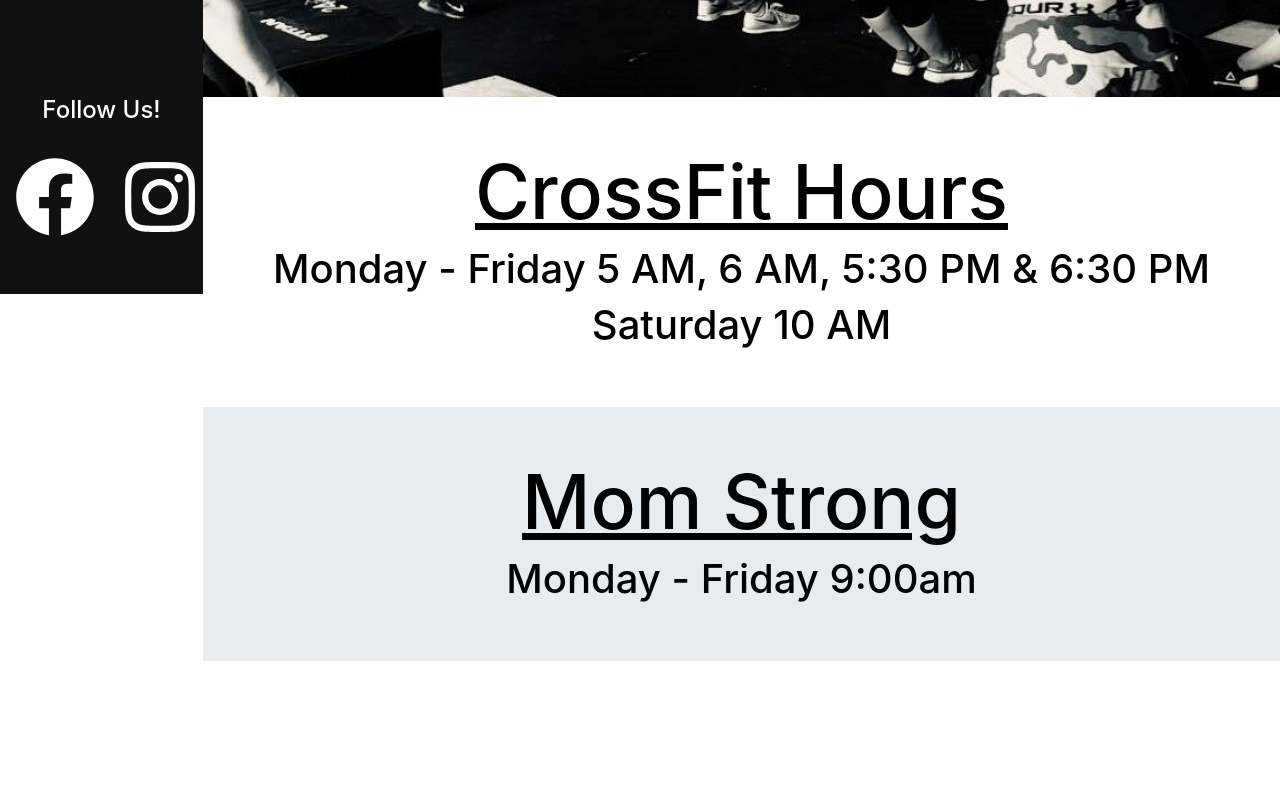
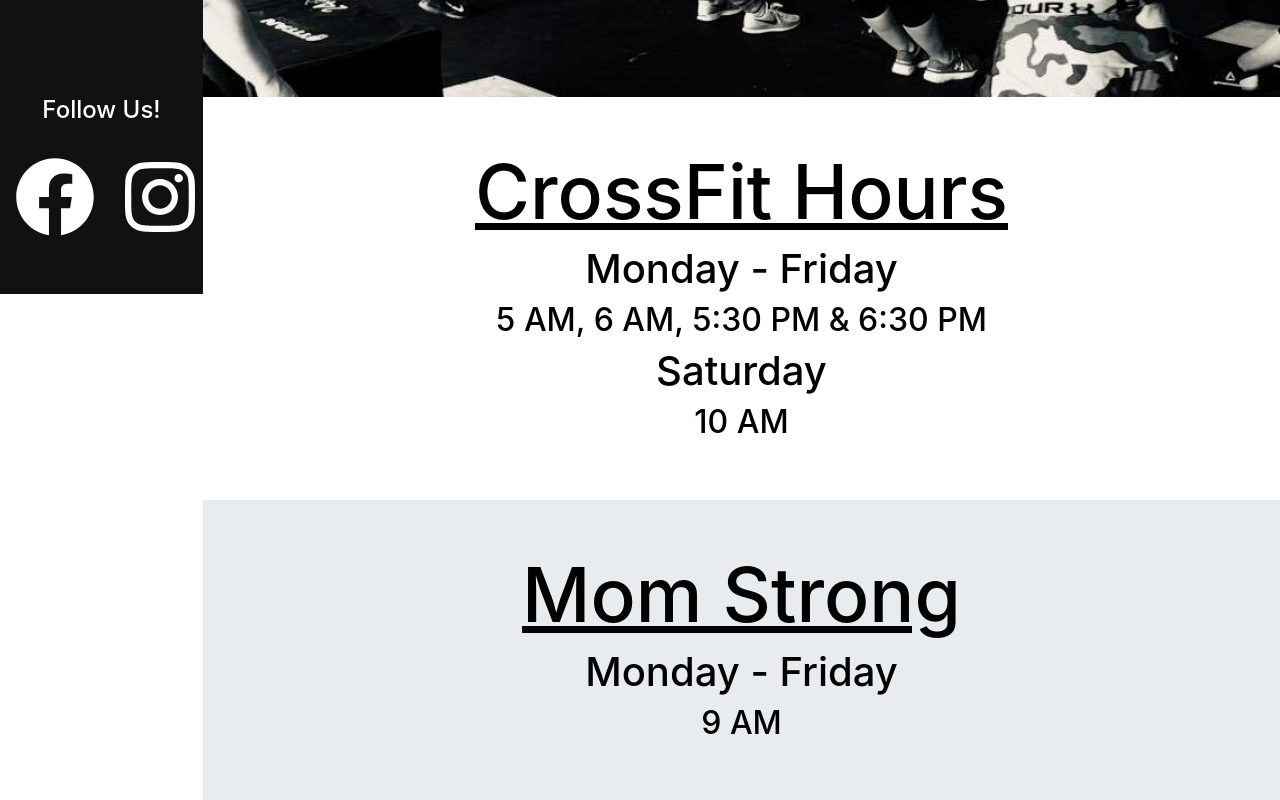
Before and after one commit to popemray00/crossfit_dismantle, a React (Create React App) app in the folder client/: page /schedule in a window 1280 px wide. Shown: the part 506-1306 px from the top of the page. Before the commit the page ends 1167 px from the top, so only its background shows below. Built offline with nearby package versions, Linux system fonts and the light colour scheme.

Commit message:
schedule changed again

```diff
--- a/client/src/components/Schedule.js
+++ b/client/src/components/Schedule.js
@@ -13,13 +13,16 @@ import './Schedule.css'
 
         <div className="Hours">
           <h1 className="Hours-Title">CrossFit Hours</h1>
-          <h1>Monday - Friday  5 AM, 6 AM, 5:30 PM & 6:30 PM</h1>
-          <h1>Saturday 10 AM</h1>
+          <h1>Monday - Friday</h1>
+          <h2>5 AM, 6 AM, 5:30 PM & 6:30 PM</h2>
+          <h1>Saturday</h1>
+          <h2>10 AM</h2>
         </div>
 
         <div className="Hours2">
           <h1 className="Hours-Title">Mom Strong</h1>
-          <h1>Monday - Friday  9:00am</h1>
+          <h1>Monday - Friday</h1>
+          <h2>9 AM</h2>
         </div>
       </div>
     );
```
